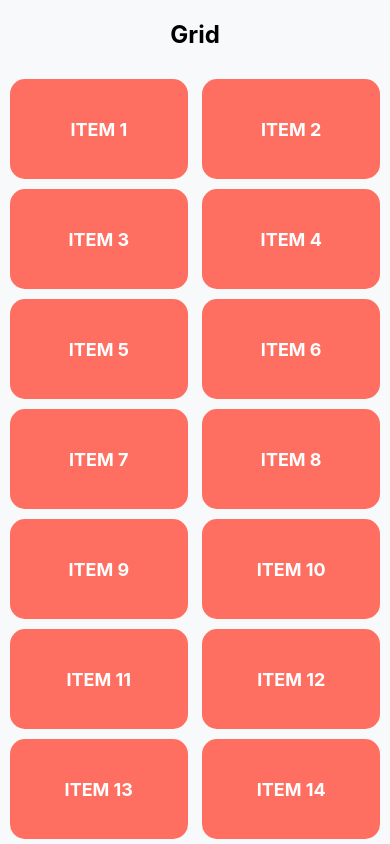
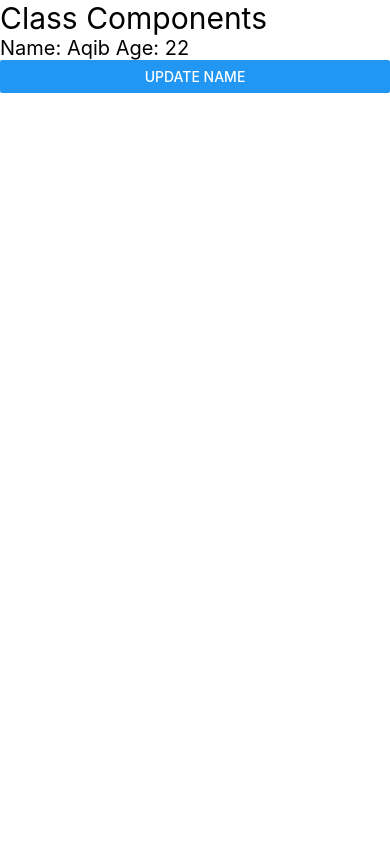
Before and after one commit to onlinedeveloper4u/React-Native-Full-Course-2024-The-Techzeen, a React Native app: screen / in a window 390 px wide. Built offline with nearby package versions, Linux system fonts and the light colour scheme.

Commit message:
Class Components Props And States

```diff
--- a/App.jsx
+++ b/App.jsx
@@ -1,7 +1,8 @@
 import React from 'react'
 // import { View, Text, Button } from 'react-native'
 import { View } from 'react-native'
-import Grid from './src/components/Grid'
+import ClassComponents from './src/components/ClassComponents'
+// import Grid from './src/components/Grid'
 // import ContactListScreen from './src/screens/Contact/ContactListScreen'
 // import LoginForm from './src/components/LoginForm'
 // import SectionListScreen from './src/components/SectionListScreen'
@@ -34,7 +35,8 @@
       {/* <SectionListScreen /> */}
       {/* <LoginForm /> */}
       {/* <ContactListScreen /> */}
-      <Grid />
+      {/* <Grid /> */}
+      <ClassComponents />
     </View>
   )
 }
--- /dev/null
+++ b/src/components/ClassComponents.jsx
@@ -0,0 +1,17 @@
+import React, { Component } from 'react'
+import { View, Text } from 'react-native'
+import SecondClass from './SecondClass'
+
+class ClassComponents extends Component {
+    render() {
+        const age = 22
+        return (
+            <View>
+                <Text style={ { fontSize: 30 } }>Class Components</Text>
+                <SecondClass data={age} />
+            </View>
+        )
+    }
+}
+
+export default ClassComponents
--- /dev/null
+++ b/src/components/SecondClass.jsx
@@ -0,0 +1,24 @@
+import { Button, Text, View } from 'react-native'
+import React, { Component } from 'react'
+
+class SecondClass extends Component {
+    constructor() {
+        super()
+        this.state = {
+            myName: 'Aqib'
+        }
+    }
+    updateName = () => {
+        this.setState({myName: 'Ali'})
+    }
+  render() {
+    return (
+      <View>
+        <Text style={ { fontSize: 20 } }>Name: {this.state.myName} Age: {this.props.data} </Text>
+        <Button title='Update Name' onPress={this.updateName} />
+      </View>
+    )
+  }
+}
+
+export default SecondClass
```
